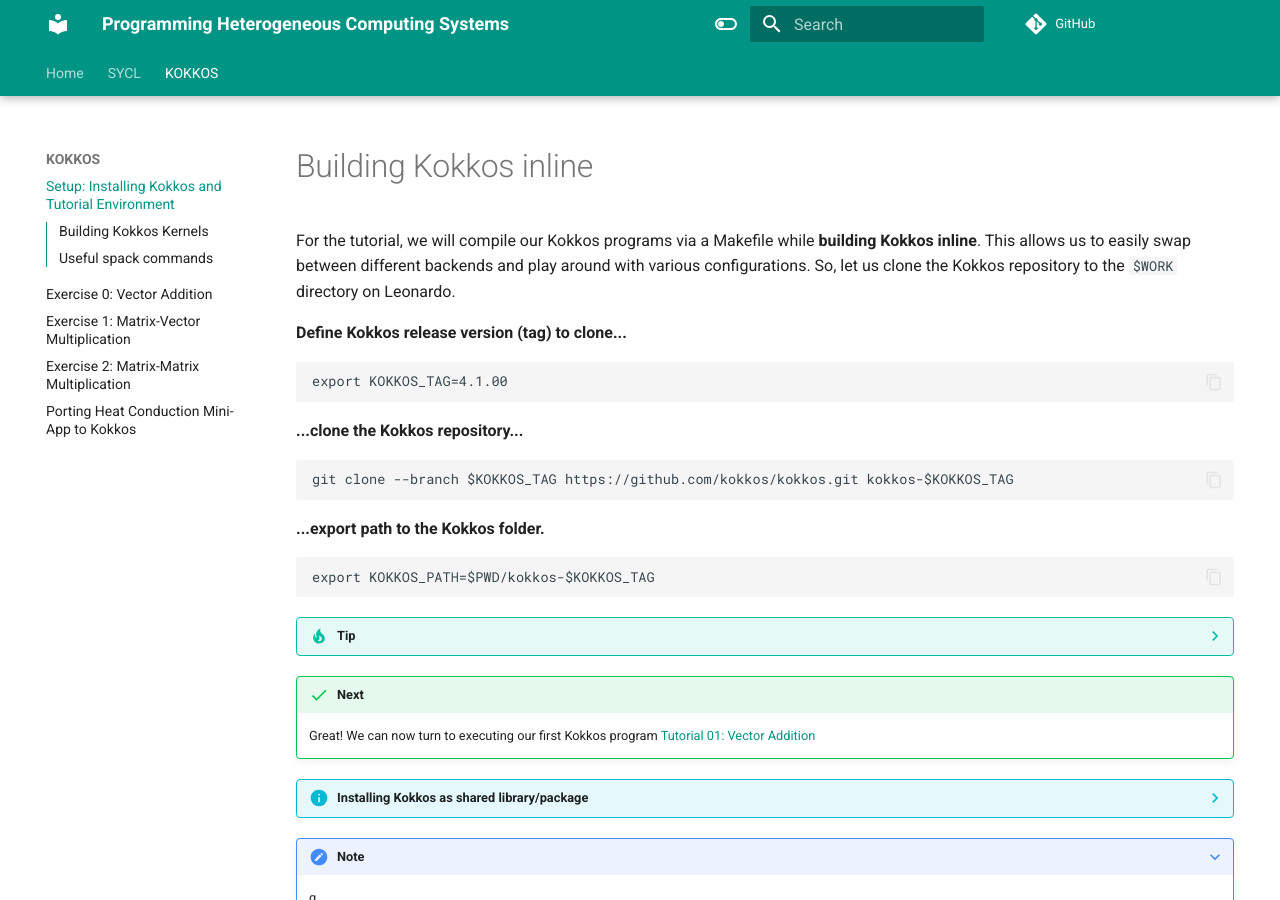
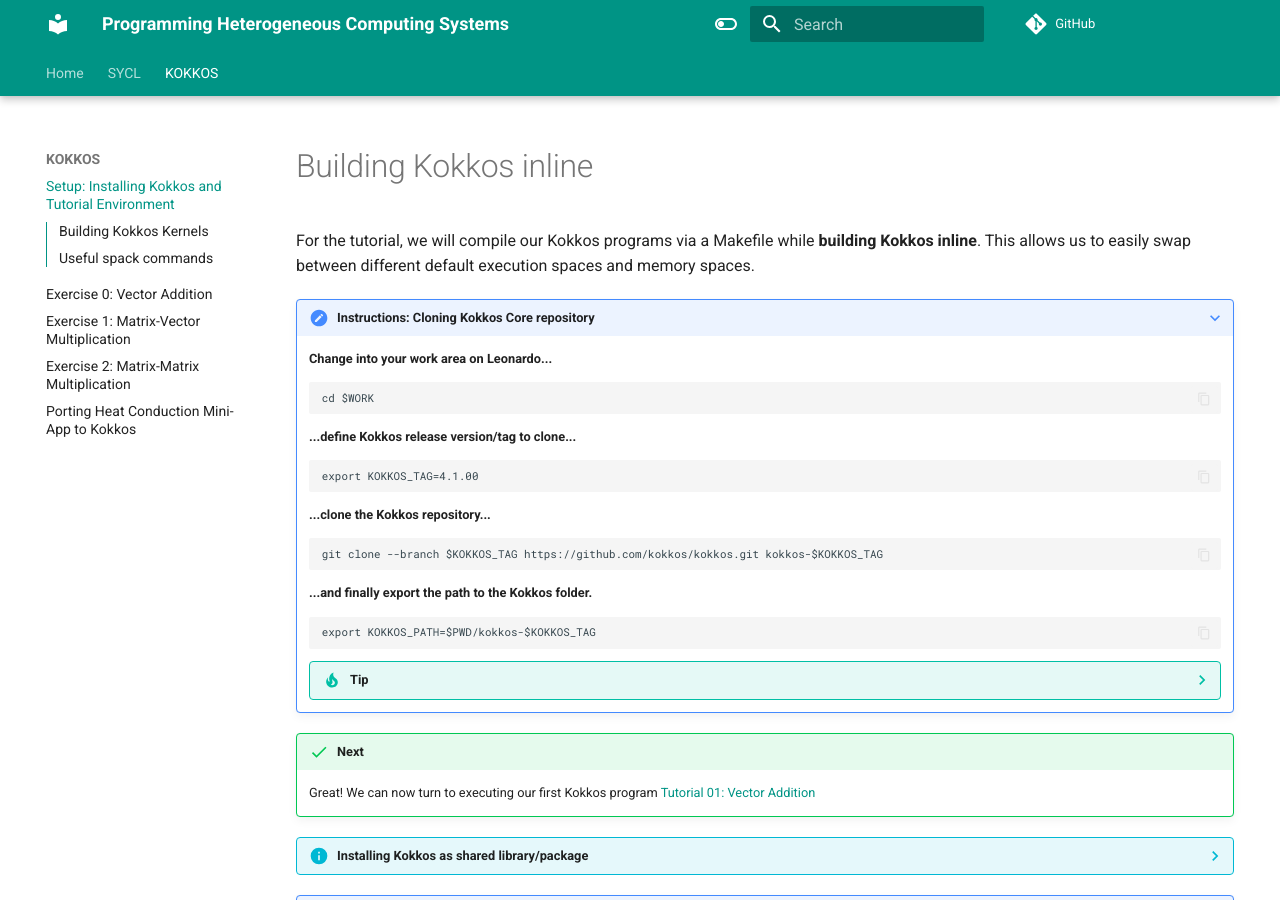
Before and after one commit to mredenti/Kokkos, an MkDocs documentation site: the page built from docs/tutorials/installation/index.md, in a window 1280 px wide and 900 px high. Built offline with MkDocs 1.6.1 and Material for MkDocs 9.7.7, drawn with Linux system fonts in a browser that asks for light colours; comment, search, counter and statistics services are not loaded.

Commit message:
installation instructions on Leonardo

````diff
--- a/docs/tutorials/installation/index.md
+++ b/docs/tutorials/installation/index.md
@@ -1,25 +1,32 @@
 # Building Kokkos inline
 
-For the tutorial, we will compile our Kokkos programs via a Makefile while **building Kokkos inline**. This allows us to easily swap between different backends and play around with various configurations. So, let us clone the Kokkos repository to the `$WORK` directory on Leonardo.
+For the tutorial, we will compile our Kokkos programs via a Makefile while **building Kokkos inline**. This allows us to easily swap between different default execution spaces and memory spaces.
 
 
-**Define Kokkos release version (tag) to clone...**
-```shell
-export KOKKOS_TAG=4.1.00
-```
+???+ note "Instructions: Cloning Kokkos Core repository"
 
-**...clone the Kokkos repository...**
-```shell
-git clone --branch $KOKKOS_TAG https://github.com/kokkos/kokkos.git kokkos-$KOKKOS_TAG
-```
+    **Change into your work area on Leonardo...**
+    ```shell
+    cd $WORK
+    ```
 
-**...export path to the Kokkos folder.**
-```shell
-export KOKKOS_PATH=$PWD/kokkos-$KOKKOS_TAG
-```
+    **...define Kokkos release version/tag to clone...**
+    ```shell
+    export KOKKOS_TAG=4.1.00
+    ```
 
-??? tip
-    To avoid having to export this environment variable every time you open a new shell, you might want to add this line to your `~/.bashrc` file
+    **...clone the Kokkos repository...**
+    ```shell
+    git clone --branch $KOKKOS_TAG https://github.com/kokkos/kokkos.git kokkos-$KOKKOS_TAG
+    ```
+
+    **...and finally export the path to the Kokkos folder.**
+    ```shell
+    export KOKKOS_PATH=$PWD/kokkos-$KOKKOS_TAG
+    ```
+
+    ??? tip
+        To avoid having to export this environment variable every time you open a new shell, you might want to add the above line to your `~/.bashrc` file
 
 !!! success "Next"
     Great! We can now turn to executing our first Kokkos program [Tutorial 01: Vector Addition](../vectorAdd/index.md)
````
